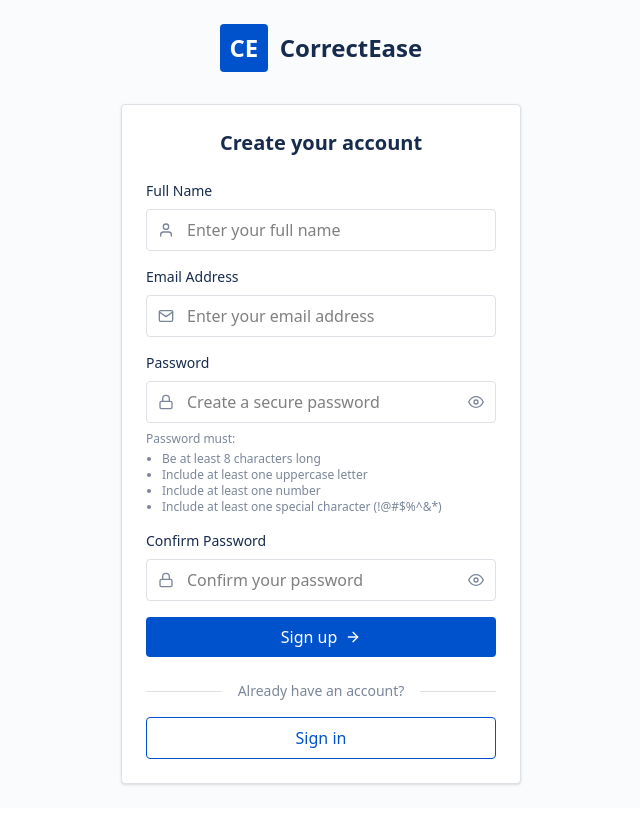
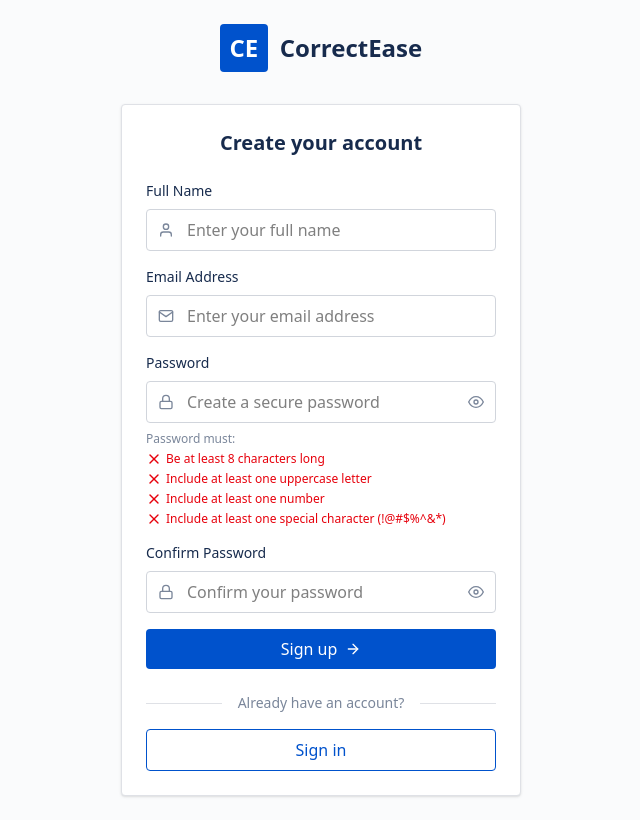
Before and after one commit to rathodrahool/CorrectEase, a React (Vite) app: page /signup in a window 1280 px wide. Shown: the whole page, without its empty margins (319-959 px from the left). Built offline with nearby package versions, Linux system fonts and the light colour scheme.

Commit message:
feat: better validation

```diff
--- a/src/pages/SignUp.tsx
+++ b/src/pages/SignUp.tsx
@@ -6,6 +6,8 @@ import {
   FiArrowRight,
   FiEye,
   FiEyeOff,
+  FiCheck,
+  FiX,
 } from "react-icons/fi";
 import { useNavigate, Link } from "react-router-dom";
 import { authService } from "../services/auth.service";
@@ -16,19 +18,46 @@ const SignUp: React.FC = () => {
     fullName: "",
     email: "",
     password: "",
-    confirmPassword: "", // Add this field
+    confirmPassword: "",
   });
   const [isLoading, setIsLoading] = React.useState(false);
   const [showPassword, setShowPassword] = React.useState({
     password: false,
     confirmPassword: false,
   });
-  const [error, setError] = React.useState(""); // Add error state
+  const [error, setError] = React.useState("");
+  const [passwordValidation, setPasswordValidation] = React.useState({
+    length: false,
+    uppercase: false,
+    number: false,
+    specialChar: false,
+  });
+
+  // Add password validation function
+  const validatePassword = (password: string) => {
+    setPasswordValidation({
+      length: password.length >= 8,
+      uppercase: /[A-Z]/.test(password),
+      number: /[0-9]/.test(password),
+      specialChar: /[!@#$%^&*]/.test(password),
+    });
+  };
+
+  const handlePasswordChange = (e: React.ChangeEvent<HTMLInputElement>) => {
+    const newPassword = e.target.value;
+    setFormData({ ...formData, password: newPassword });
+    validatePassword(newPassword);
+    setError("");
+  };
 
   const handleSubmit = async (e: React.FormEvent) => {
     e.preventDefault();
     if (formData.password !== formData.confirmPassword) {
       setError("Passwords don't match");
+      return;
+    }
+    if (!Object.values(passwordValidation).every(Boolean)) {
+      setError("Please meet all password requirements");
       return;
     }
     setError("");
@@ -81,13 +110,6 @@ const SignUp: React.FC = () => {
     return true;
   };
 
-  // Add password validation on change
-  const handlePasswordChange = (e: React.ChangeEvent<HTMLInputElement>) => {
-    const newPassword = e.target.value;
-    setFormData({ ...formData, password: newPassword });
-    setError(""); // Clear previous errors
-  };
-
   return (
     <div className="min-h-screen bg-[#FAFBFC] flex flex-col justify-center">
       <div className="max-w-md w-full mx-auto p-6">
@@ -121,8 +143,8 @@ const SignUp: React.FC = () => {
                   onChange={(e) =>
                     setFormData({ ...formData, fullName: e.target.value })
                   }
-                  className="w-full pl-10 pr-3 py-2 border border-[#DFE1E6] rounded-sm
-                    focus:border-[#2684FF] focus:ring-2 focus:ring-[#2684FF] focus:ring-opacity-25"
+                  className="w-full pl-10 pr-3 py-2 border border-gray-300 rounded-sm
+                    focus:ring-2 focus:ring-opacity-25 focus:border-gray-300 focus:ring-gray-300"
                   placeholder="Enter your full name"
                 />
               </div>
@@ -141,8 +163,8 @@ const SignUp: React.FC = () => {
                   onChange={(e) =>
                     setFormData({ ...formData, email: e.target.value })
                   }
-                  className="w-full pl-10 pr-3 py-2 border border-[#DFE1E6] rounded-sm
-                    focus:border-[#2684FF] focus:ring-2 focus:ring-[#2684FF] focus:ring-opacity-25"
+                  className="w-full pl-10 pr-3 py-2 border border-gray-300 rounded-sm
+                    focus:ring-2 focus:ring-opacity-25 focus:border-gray-300 focus:ring-gray-300"
                   placeholder="Enter your email address"
                 />
               </div>
@@ -159,11 +181,16 @@ const SignUp: React.FC = () => {
                   required
                   value={formData.password}
                   onChange={handlePasswordChange}
-                  onBlur={() => validateForm()}
-                  className="w-full pl-10 pr-12 py-2 border border-[#DFE1E6] rounded-sm
-                    focus:border-[#2684FF] focus:ring-2 focus:ring-[#2684FF] focus:ring-opacity-25"
+                  className={`w-full pl-10 pr-12 py-2 border rounded-sm
+                    focus:ring-2 focus:ring-opacity-25
+                    ${
+                      formData.password
+                        ? Object.values(passwordValidation).every(Boolean)
+                          ? "border-green-500 focus:border-green-500 focus:ring-green-500"
+                          : "border-red-500 focus:border-red-500 focus:ring-red-500"
+                        : "border-gray-300 focus:border-gray-300 focus:ring-gray-300"
+                    }`}
                   placeholder="Create a secure password"
-                  minLength={8}
                 />
                 <button
                   type="button"
@@ -182,13 +209,25 @@ const SignUp: React.FC = () => {
                   )}
                 </button>
               </div>
-              <div className="text-xs text-[#7A869A] space-y-1 mt-1">
-                <p>Password must:</p>
-                <ul className="list-disc pl-4">
-                  <li>Be at least 8 characters long</li>
-                  <li>Include at least one uppercase letter</li>
-                  <li>Include at least one number</li>
-                  <li>Include at least one special character (!@#$%^&*)</li>
+              <div className="text-xs space-y-1 mt-1">
+                <p className="text-[#7A869A]">Password must:</p>
+                <ul className="space-y-1">
+                  <li className={`flex items-center gap-1 ${passwordValidation.length ? "text-green-600" : "text-red-600"}`}>
+                    {passwordValidation.length ? <FiCheck className="w-4 h-4" /> : <FiX className="w-4 h-4" />}
+                    Be at least 8 characters long
+                  </li>
+                  <li className={`flex items-center gap-1 ${passwordValidation.uppercase ? "text-green-600" : "text-red-600"}`}>
+                    {passwordValidation.uppercase ? <FiCheck className="w-4 h-4" /> : <FiX className="w-4 h-4" />}
+                    Include at least one uppercase letter
+                  </li>
+                  <li className={`flex items-center gap-1 ${passwordValidation.number ? "text-green-600" : "text-red-600"}`}>
+                    {passwordValidation.number ? <FiCheck className="w-4 h-4" /> : <FiX className="w-4 h-4" />}
+                    Include at least one number
+                  </li>
+                  <li className={`flex items-center gap-1 ${passwordValidation.specialChar ? "text-green-600" : "text-red-600"}`}>
+                    {passwordValidation.specialChar ? <FiCheck className="w-4 h-4" /> : <FiX className="w-4 h-4" />}
+                    Include at least one special character (!@#$%^&*)
+                  </li>
                 </ul>
               </div>
             </div>
@@ -209,10 +248,16 @@ const SignUp: React.FC = () => {
                       confirmPassword: e.target.value,
                     })
                   }
-                  className="w-full pl-10 pr-12 py-2 border border-[#DFE1E6] rounded-sm
-                    focus:border-[#2684FF] focus:ring-2 focus:ring-[#2684FF] focus:ring-opacity-25"
+                  className={`w-full pl-10 pr-12 py-2 border rounded-sm
+                    focus:ring-2 focus:ring-opacity-25
+                    ${
+                      formData.confirmPassword
+                        ? formData.password === formData.confirmPassword
+                          ? "border-green-500 focus:border-green-500 focus:ring-green-500"
+                          : "border-red-500 focus:border-red-500 focus:ring-red-500"
+                        : "border-gray-300 focus:border-gray-300 focus:ring-gray-300"
+                    }`}
                   placeholder="Confirm your password"
-                  minLength={8}
                 />
                 <button
                   type="button"
```
